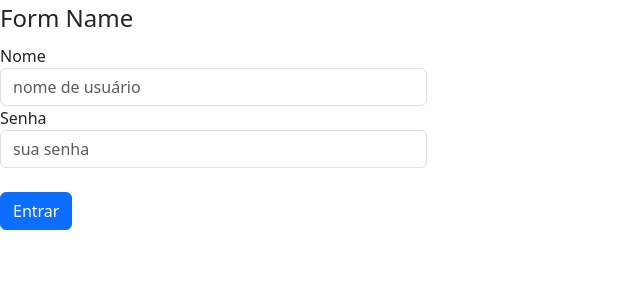
After one commit to GuilhermeCMatos/Biblioteca, a PHP site: page /Views/Login/form_login.php in a window 1280 px wide. The commit adds this page. Shown: the top 300 px of the page, without its empty margins (0-640 px from the left). Run offline with PHP 8.4, Linux system fonts and the light colour scheme.

Commit message:
Tela de login criada

```diff
--- /dev/null
+++ b/Views/Login/form_login.php
@@ -0,0 +1,45 @@
+<!DOCTYPE html>
+<html lang="en">
+<head>
+    <meta charset="UTF-8">
+    <meta name="viewport" content="width=device-width, initial-scale=1.0">
+    <link href="https://cdn.jsdelivr.net/npm/bootstrap@5.3.3/dist/css/bootstrap.min.css" rel="stylesheet" integrity="sha384-QWTKZyjpPEjISv5WaRU9OFeRpok6YctnYmDr5pNlyT2bRjXh0JMhjY6hW+ALEwIH" crossorigin="anonymous">
+    <title>Document</title>
+</head>
+<body>
+
+<form class="form-horizontal">
+<fieldset>
+
+<!-- Form Name -->
+<legend>Form Name</legend>
+
+<!-- Text input-->
+<div class="form-group">
+  <label class="col-md-4 control-label" for="nome_usuario">Nome</label>
+  <div class="col-md-4">
+  <input id="nome_usuario" name="nome_usuario" type="text" placeholder="nome de usuário" class="form-control input-md">
+
+  </div>
+</div>
+
+<!-- Password input-->
+<div class="form-group">
+  <label class="col-md-4 control-label" for="senha">Senha</label>
+  <div class="col-md-4">
+    <input id="senha" name="senha" type="password" placeholder="sua senha" class="form-control input-md">
+
+  </div>
+</div>
+
+<!-- Button -->
+<div class="form-group">
+  <label class="col-md-4 control-label" for="login_button"></label>
+  <div class="col-md-4">
+    <button id="login_button" name="login_button" class="btn btn-primary">Entrar</button>
+  </div>
+
+
+  <script src="https://cdn.jsdelivr.net/npm/bootstrap@5.3.3/dist/js/bootstrap.bundle.min.js" integrity="sha384-YvpcrYf0tY3lHB60NNkmXc5s9fDVZLESaAA55NDzOxhy9GkcIdslK1eN7N6jIeHz" crossorigin="anonymous"></script>
+</body>
+</html>
--- a/autoload.php
+++ b/autoload.php
@@ -2,7 +2,7 @@
 
     spl_autoload_register(function ($nome_da_classe)
     {
-        $arquivo = BASE_DIR. "/" . $nome_da_clase. ".php";
+        $arquivo = BASE_DIR . "/" . $nome_da_classe . ".php";
 
         if(file_exists($arquivo)){
             include $arquivo;
--- a/config.php
+++ b/config.php
@@ -1,6 +1,6 @@
 <?php
     define('BASE_DIR', dirname(__FILE__, 2));
-    define('VIEWS', BASE_DIR. '/App/View');
+    define('VIEWS', BASE_DIR. '/NovoPHPmain/Views');
 
     $_ENV['db']['host'] = 'localhost:3307';
     $_ENV['db']['user'] = 'root';
```
